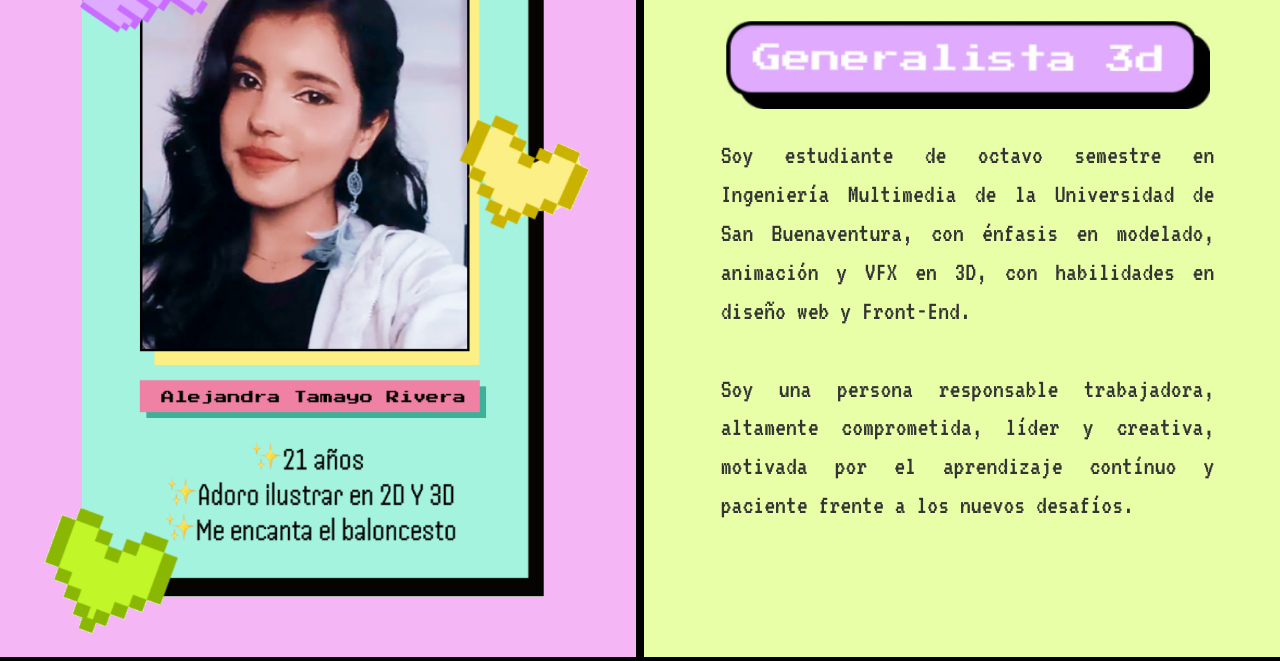
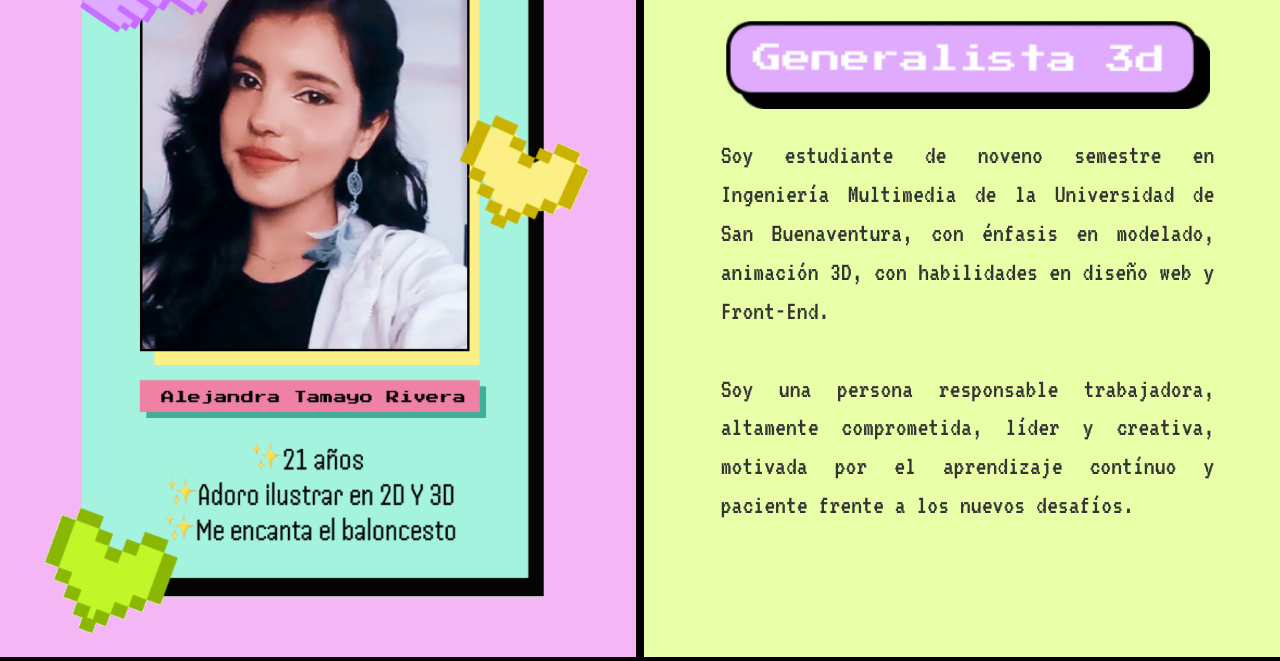
Before and after one commit to atamyor13/Portafolio, a plain HTML site: page index.html in a window 1280 px wide. Shown: the part 151-812 px from the top of the page. Drawn offline with nearby package versions, Linux system fonts and the light colour scheme.

Commit message:
Update index.html

```diff
--- a/index.html
+++ b/index.html
@@ -39,7 +39,7 @@
 		<div class="col-sm-6 h-100" style="background-color: #e8ffa8; border: black solid 4px;">
 			<center><p class="texto1">¡Hola!👋</p></center>
 			<a href="Pages/Proyectos.html"><img src="Bootstrap/imagenes/generalista.png" class="img-responsive" style="width: 80%; margin-left: 10%; border: #e8ffa8 solid 4px;"  alt="Image"></a>
-			<p class="texto2">Soy estudiante de octavo semestre en Ingeniería Multimedia de la Universidad de San Buenaventura, con énfasis en modelado, animación y VFX en 3D, con habilidades en diseño web y Front-End.
+			<p class="texto2">Soy estudiante de noveno semestre en Ingeniería Multimedia de la Universidad de San Buenaventura, con énfasis en modelado, animación 3D, con habilidades en diseño web y Front-End.
 				<br><br>Soy una persona responsable trabajadora, altamente comprometida, líder y creativa, motivada por el aprendizaje contínuo y paciente frente a los nuevos desafíos.</p>
 		</div>
 	</div>
```
